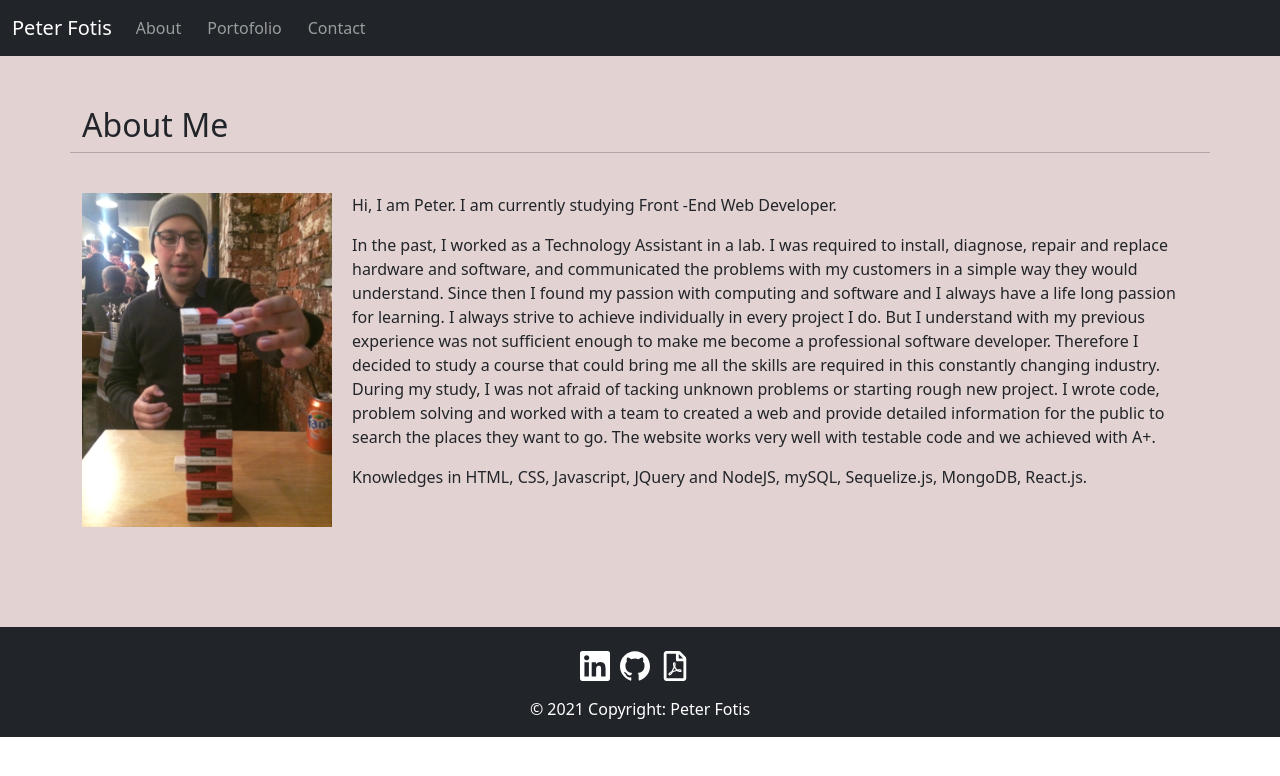
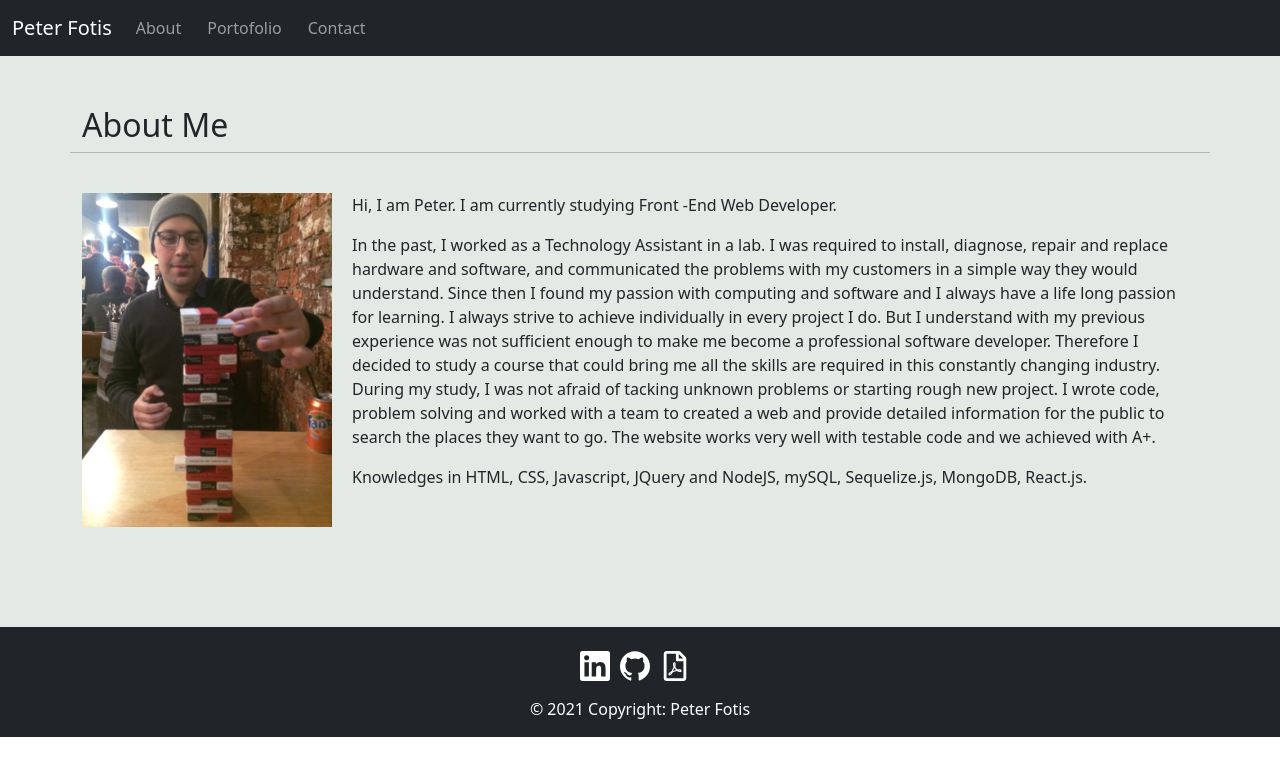
Before and after one commit to pfotis/reactportofolio, a React (Create React App) app: page / in a window 1280 px wide. Shown: the top 776 px of the page. Built offline with nearby package versions, Linux system fonts and the light colour scheme.

Commit message:
try to match the color

```diff
--- a/src/components/Card/style.css
+++ b/src/components/Card/style.css
@@ -2,6 +2,7 @@
     padding: 10px;
     border-style: double;
     margin-bottom: 35px;
+    background-color: rgb(219, 181, 174);
 }
 
 .project-img {
--- a/src/components/Footer/index.js
+++ b/src/components/Footer/index.js
@@ -1,5 +1,5 @@
 import React from "react";
-import Row from "../Row";
+import { Row } from "../Grid";
 import { SiLinkedin, SiGithub } from 'react-icons/si';
 import { FaRegFilePdf } from 'react-icons/fa';
 import "./style.css";
--- a/src/components/Row/index.js
+++ /dev/null
@@ -1,7 +0,0 @@
-import React from "react";
-
-function Row(props) {
-  return <div className="row">{props.children}</div>;
-}
-
-export default Row;
--- a/src/components/Wrapper/style.css
+++ b/src/components/Wrapper/style.css
@@ -4,5 +4,5 @@
 }
 
 main {
-  background-color: rgb(226, 210, 210);
+  background-color: rgb(227, 233, 228);
 }
```
Also changed, not shown: src/components/Container/index.js (deleted, +0 -8 lines).
